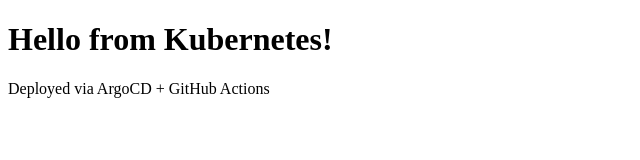
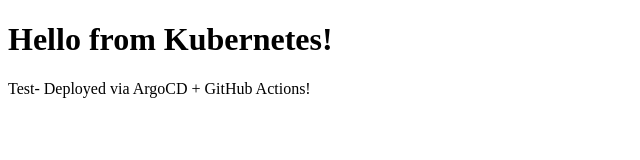
Before and after one commit to angarosxx/my-app, a plain HTML site: page index.html in a window 1280 px wide. Shown: the full height of the page, 0-640 px from the left. Drawn offline with Linux system fonts and the light colour scheme.

Commit message:
Updated index

```diff
--- a/index.html
+++ b/index.html
@@ -5,6 +5,6 @@
 </head>
 <body>
     <h1>Hello from Kubernetes!</h1>
-    <p>Deployed via ArgoCD + GitHub Actions</p>
+    <p>Test- Deployed via ArgoCD + GitHub Actions!</p>
 </body>
 </html>
```
